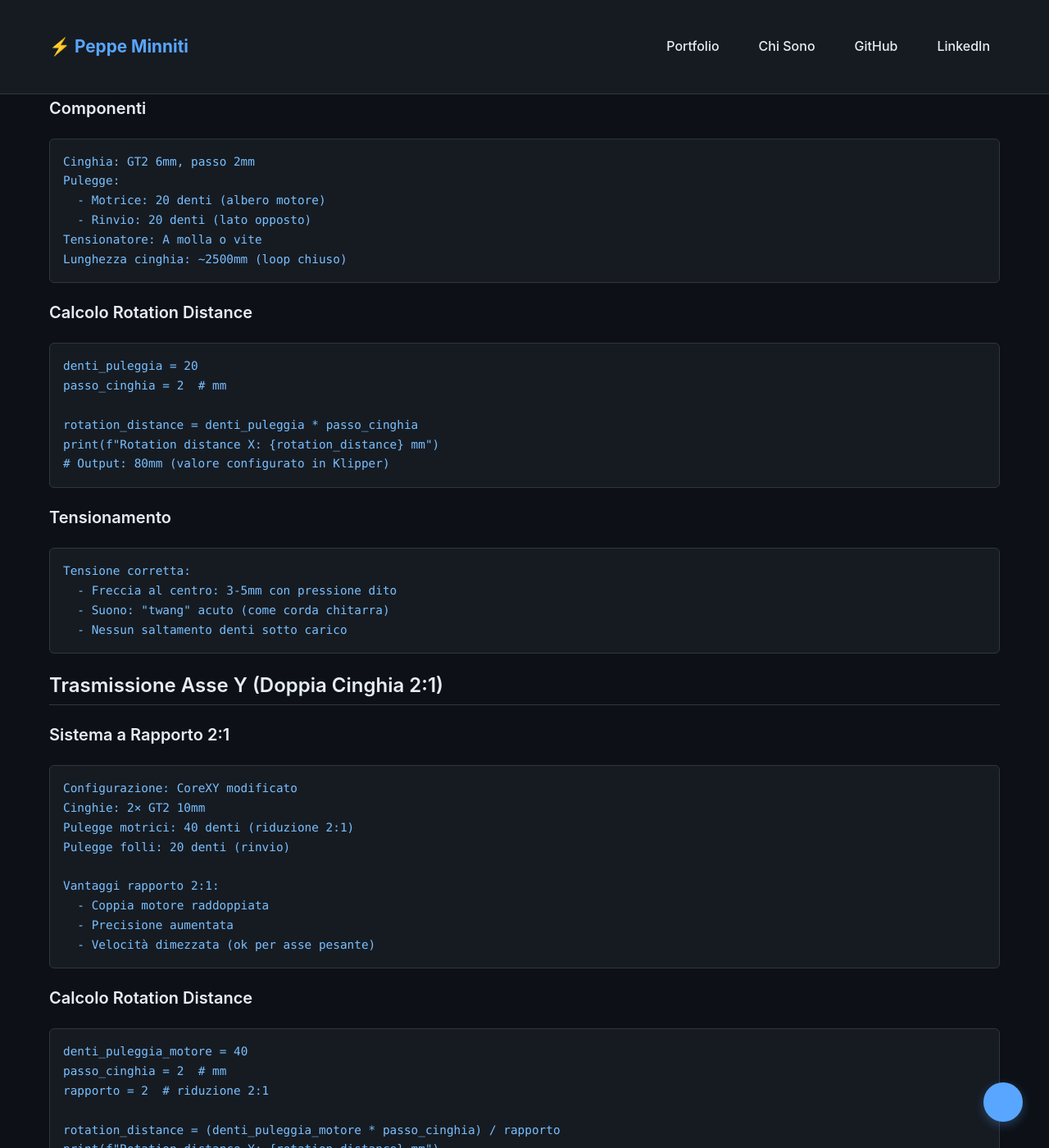
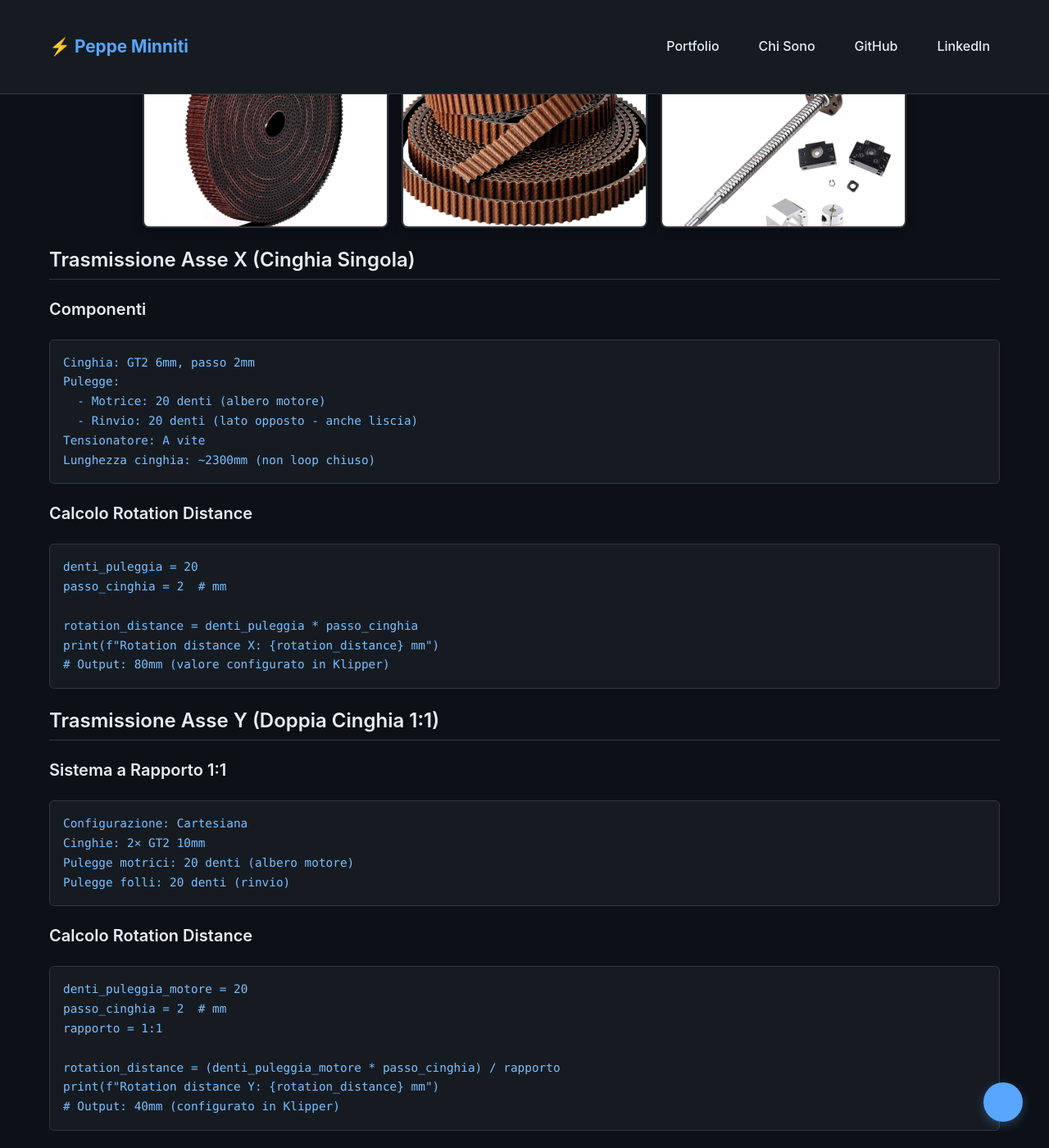
Before and after one commit to PeppeMinniti/Blog, a Jekyll site: the page built from stampante-3d/fasi-realizzazione/2-costruzione-meccanica/installazione-trasmissioni.md, in a window 1280 px wide and 1400 px high, scrolled down 534 px. Shown: the whole window at 82% size. Built offline with Jekyll 4.4.1, drawn with Linux system fonts in a browser that asks for light colours; some of the changed text lies outside the part shown.

Commit message:
FIX SFU1505

````diff
--- a/stampante-3d/fasi-realizzazione/2-costruzione-meccanica/installazione-trasmissioni.md
+++ b/stampante-3d/fasi-realizzazione/2-costruzione-meccanica/installazione-trasmissioni.md
@@ -11,13 +11,15 @@
 Sistemi utilizzati:
 - **Asse X:** Cinghia GT2 6mm, rotation distance 80mm
 - **Asse Y:** Cinghie GT2 10mm con rapporto 2:1, rotation distance 40mm
-- **Asse Z:** Viti TR16×5, rotation distance 5mm
+- **Asse Z:** Viti SFU1605, rotation distance 5mm
 
 ## Immagini
 
-<!-- Inserire foto trasmissioni -->
-<!-- ![Cinghia GT2](../../media/costruzione/cinghia-gt2.jpg) -->
-<!-- ![Viti Z](../../media/costruzione/viti-z.jpg) -->
+<div class="thumbnail-gallery">
+  <img src="../media/cinghia-gt2-10.jpg" alt="cinghia gt2 10mm" class="project-thumbnail">
+  <img src="../media/cinghia-gt2-6.jpg" alt="cinghia gt2 6mm" class="project-thumbnail">
+  <img src="../media/sfu1605.jpg" alt="sfu1605" class="project-thumbnail">
+</div>
 
 ## Trasmissione Asse X (Cinghia Singola)
 
@@ -27,9 +29,9 @@
 Cinghia: GT2 6mm, passo 2mm
 Pulegge:
   - Motrice: 20 denti (albero motore)
-  - Rinvio: 20 denti (lato opposto)
-Tensionatore: A molla o vite
-Lunghezza cinghia: ~2500mm (loop chiuso)
+  - Rinvio: 20 denti (lato opposto - anche liscia)
+Tensionatore: A vite
+Lunghezza cinghia: ~2300mm (non loop chiuso)
 ```
 
 ### Calcolo Rotation Distance
@@ -43,37 +45,23 @@
 # Output: 80mm (valore configurato in Klipper)
 ```
 
-### Tensionamento
+## Trasmissione Asse Y (Doppia Cinghia 1:1)
 
-```
-Tensione corretta:
-  - Freccia al centro: 3-5mm con pressione dito
-  - Suono: "twang" acuto (come corda chitarra)
-  - Nessun saltamento denti sotto carico
-```
-
-## Trasmissione Asse Y (Doppia Cinghia 2:1)
-
-### Sistema a Rapporto 2:1
+### Sistema a Rapporto 1:1
 
 ```yaml
-Configurazione: CoreXY modificato
+Configurazione: Cartesiana
 Cinghie: 2× GT2 10mm
-Pulegge motrici: 40 denti (riduzione 2:1)
+Pulegge motrici: 20 denti (albero motore)
 Pulegge folli: 20 denti (rinvio)
-
-Vantaggi rapporto 2:1:
-  - Coppia motore raddoppiata
-  - Precisione aumentata
-  - Velocità dimezzata (ok per asse pesante)
 ```
 
 ### Calcolo Rotation Distance
 
 ```python
-denti_puleggia_motore = 40
+denti_puleggia_motore = 20
 passo_cinghia = 2  # mm
-rapporto = 2  # riduzione 2:1
+rapporto = 1:1
 
 rotation_distance = (denti_puleggia_motore * passo_cinghia) / rapporto
 print(f"Rotation distance Y: {rotation_distance} mm")
@@ -132,8 +120,6 @@
 print(f"Rotation distance Z: {rotation_distance} mm")
 # Output: 5mm (configurato in Klipper)
 ```
-
-## Anti-Backlash e Precisione
 
 ### Eliminazione Gioco
 
@@ -163,13 +149,13 @@
 [stepper_y]
 step_pin: ...
 microsteps: 64
-rotation_distance: 40  # Doppia cinghia 2:1, puleggia 40T
+rotation_distance: 40  # Doppia cinghia GT2 10mm, puleggia 20T
 position_max: 740
 
 [stepper_z]
 step_pin: ...
 microsteps: 32
-rotation_distance: 5  # Vite TR16×5
+rotation_distance: 5  # Vite SFU1605
 position_max: 800
 ```
 
````
Also changed, not shown: other parts of stampante-3d/fasi-realizzazione/2-costruzione-meccanica/installazione-trasmissioni.md (+4 -4 lines), stampante-3d/fasi-realizzazione/4-setup-software/configurazione-printer-cfg.md (+2 -2 lines), stampante-3d/fasi-realizzazione/5-calibrazione-tuning/calibrazione-step-mm.md (+1 -2 lines), stampante-3d/fasi-realizzazione/6-test-ottimizzazione/upgrade-incrementali.md (+1 -1 lines), stampante-3d/index.md (+1 -1 lines).
